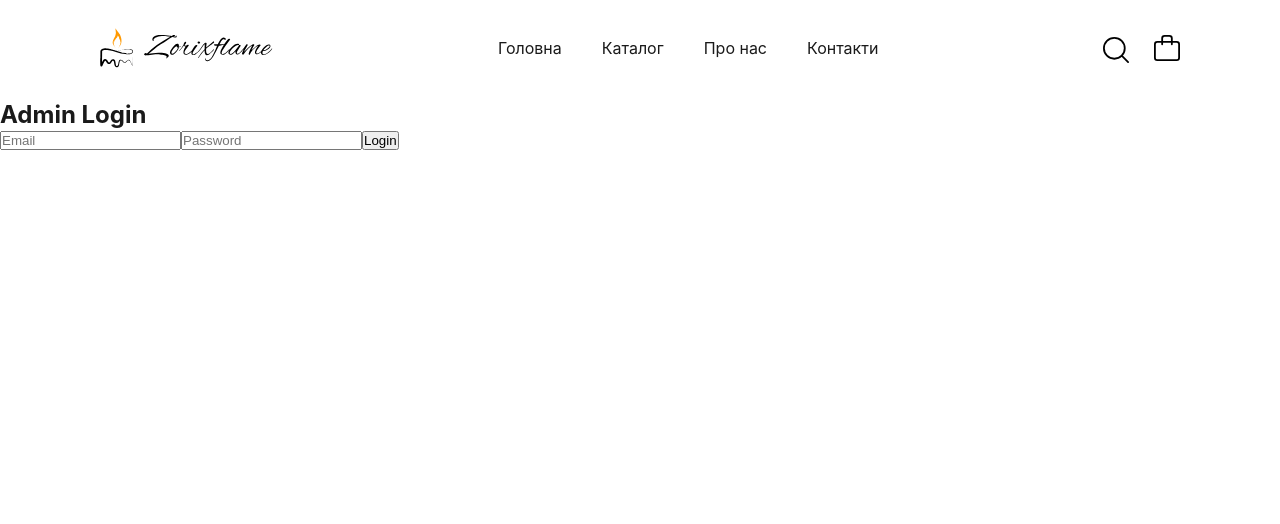
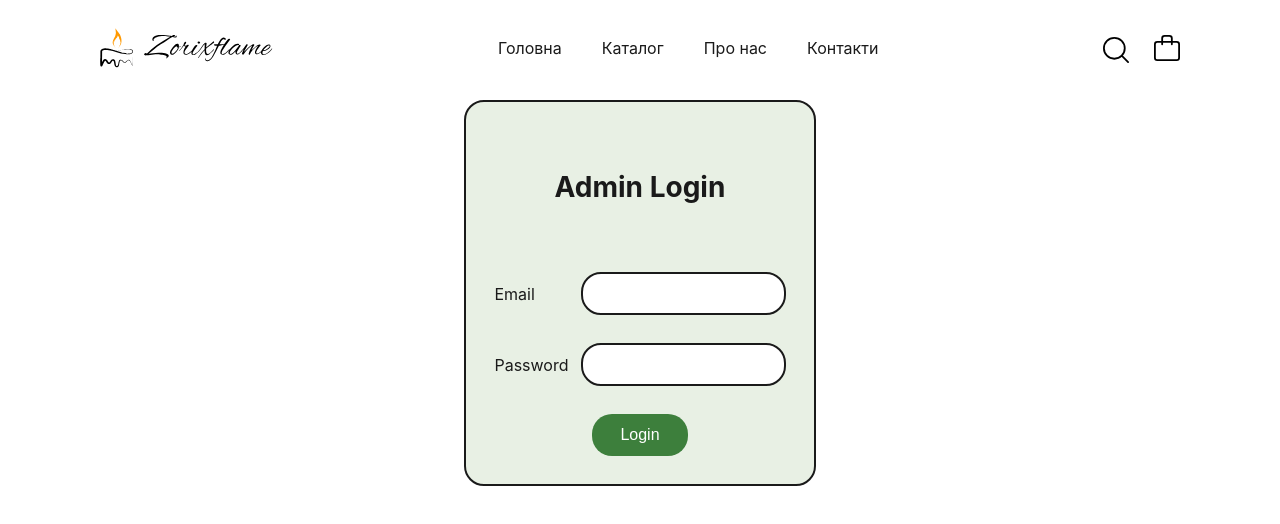
Before and after one commit to K1D4-dev/zorixflame, a React (Vite) app: page /login in a window 1280 px wide. Shown: the top 524 px of the page. Built offline with nearby package versions, Linux system fonts and the light colour scheme; no server answers.

Commit message:
Стилізував логін

```diff
--- a/src/components/Home/PopularSection/PopularSection.tsx
+++ b/src/components/Home/PopularSection/PopularSection.tsx
@@ -39,7 +39,7 @@ const PopularSection = () => {
     }, []);
 
     return (
-
+        <>
             <section className={styles.popular}>
                 <SectionTitle title="Популярні товари" />
 
@@ -64,6 +64,7 @@ const PopularSection = () => {
                         })}
                 </div>
             </section>
+        </>
     );
 };
 
--- /dev/null
+++ b/src/components/Login/LoginForm/LoginForm.module.css
@@ -0,0 +1,49 @@
+.section {
+
+    display: flex;
+    align-items: center;
+    justify-content: center;
+    padding: 0 var(--container-padding-x);
+    background: var(--color-bg-white);
+}
+
+.form {
+    display: flex;
+    flex-direction: column ;
+    align-items: center;
+    align-content: center;
+    justify-content: flex-start;
+
+    height: calc(100% + 20);
+    border: 2px solid var(--color-text-black);
+    padding: var(--spacing-base);
+    border-radius: var(--radius-base);
+    background: var(--color-bg-main);
+
+}
+
+.input {
+    width: 100%;
+    align-items: center;
+    justify-content: space-between;
+    display: flex;
+    flex-direction: column;
+    gap: var(--spacing-xs);
+    margin-bottom: var(--spacing-base);
+}
+
+.input input {
+    border: 2px solid var(--color-text-black);
+    border-radius: var(--radius-base);
+    padding: var(--spacing-xs);
+}
+
+input:focus {
+    border: 2px solid var(--color-accent);
+}
+
+@media (min-width: 768px) {
+    .input {
+        flex-direction: row;
+    }
+}
--- /dev/null
+++ b/src/components/Login/LoginForm/LoginForm.tsx
@@ -0,0 +1,43 @@
+import { useState } from "react";
+import styles from './LoginForm.module.css';
+
+import SectionTitle from "@/components/UI/SectionTitle/SectionTitle.tsx";
+import Button from "@/components/UI/Button/Button.tsx";
+
+type LoginFormProps = {
+    onLogin: (email: string, password: string) => void;
+};
+
+export default function LoginForm({ onLogin }: LoginFormProps) {
+    const [email, setEmail] = useState("");
+    const [password, setPassword] = useState("");
+
+    return (
+        <>
+            <div className={styles.section}>
+
+                <div className={styles.form}>
+                    <SectionTitle title="Admin Login" />
+                    <div className={styles.input}>
+                        <p>Email</p>
+                        <input
+                            onChange={(e) => setEmail(e.target.value)}
+                        />
+                    </div>
+                    <div className={styles.input}>
+                        <p>Password</p>
+                        <input
+                            type="password"
+                            onChange={(e) => setPassword(e.target.value)}
+                        />
+                    </div>
+
+
+                    <Button onClick={() => onLogin(email, password)} >Login</Button>
+
+                </div>
+            </div>
+
+        </>
+    );
+}
--- a/src/components/UI/Button/Button.module.css
+++ b/src/components/UI/Button/Button.module.css
@@ -15,6 +15,6 @@
 
 .btn.section {
     border-radius: var(--radius-xxl);
-    padding: var(--spacing-base) var(--spacing-xl);
+    padding: var(--spacing-base) var(--spacing-xxl);
     font-size: var(--font-size-base);
 }
--- a/src/components/UI/Button/Button.tsx
+++ b/src/components/UI/Button/Button.tsx
@@ -4,13 +4,13 @@ import styles from "./Button.module.css";
 type ButtonProps = {
     children: ReactNode;
     onClick?: () => void;
-    variant?: "Card" | "section";
+    variant?: "card" | "section";
 };
 
 export default function Button({
                                    children,
                                    onClick,
-                                   variant = "Card",
+                                   variant = "card",
                                }: ButtonProps) {
     return (
         <button
--- a/src/pages/Login.tsx
+++ b/src/pages/Login.tsx
@@ -1,13 +1,11 @@
-import { useState } from "react";
 import { supabase } from "@/library/supabase";
 import { useNavigate } from "react-router-dom";
+import LoginForm from "@/components/Login/LoginForm/LoginForm";
 
 export default function Login() {
-    const [email, setEmail] = useState("");
-    const [password, setPassword] = useState("");
     const navigate = useNavigate();
 
-    const handleLogin = async () => {
+    const handleLogin = async (email: string, password: string) => {
         const { error } = await supabase.auth.signInWithPassword({
             email,
             password,
@@ -20,19 +18,5 @@ export default function Login() {
         }
     };
 
-    return (
-        <div>
-            <h2>Admin Login</h2>
-            <input
-                placeholder="Email"
-                onChange={(e) => setEmail(e.target.value)}
-            />
-            <input
-                type="password"
-                placeholder="Password"
-                onChange={(e) => setPassword(e.target.value)}
-            />
-            <button onClick={handleLogin}>Login</button>
-        </div>
-    );
+    return <LoginForm onLogin={handleLogin} />;
 }
```
Lines whose indentation alone changed are shown as unchanged.
